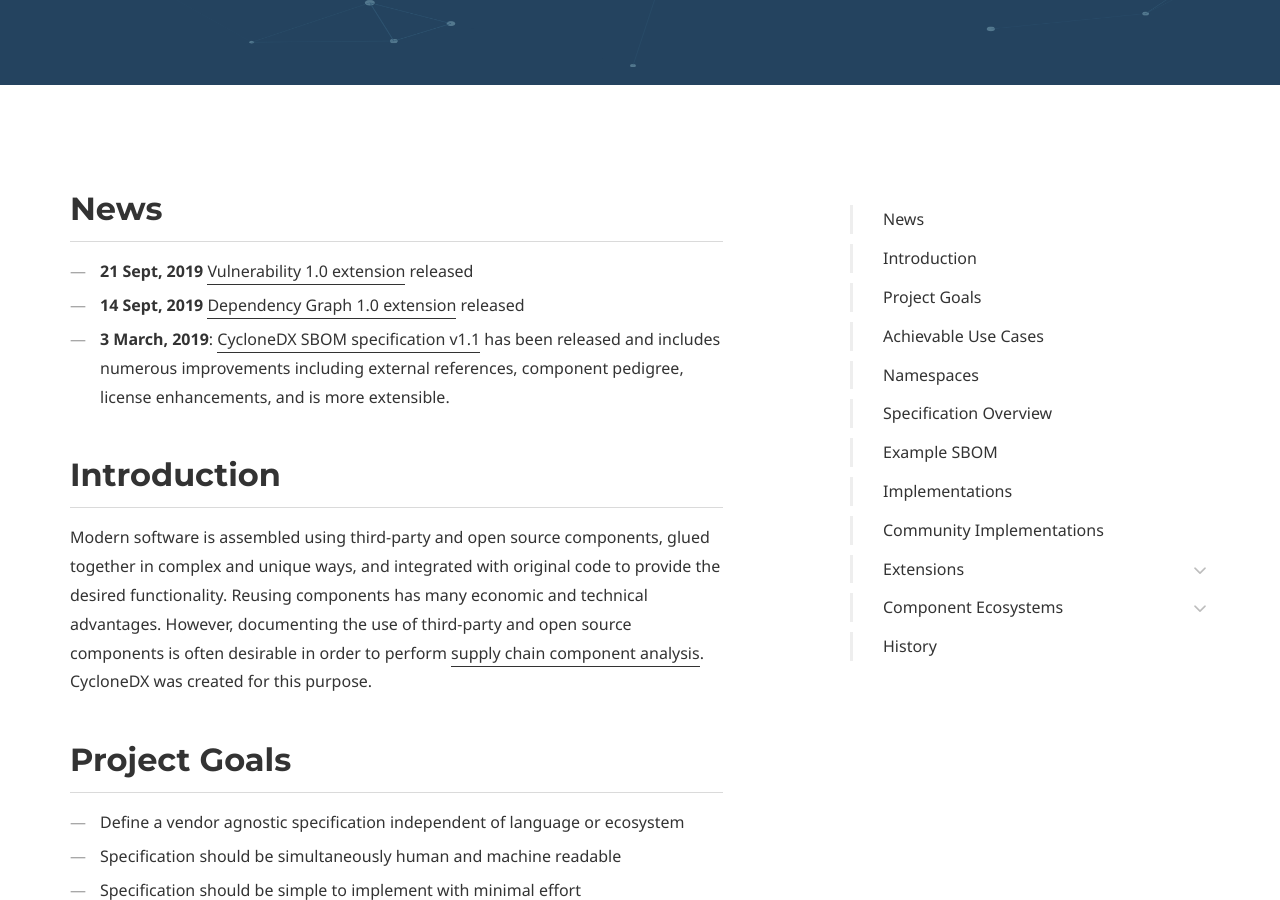
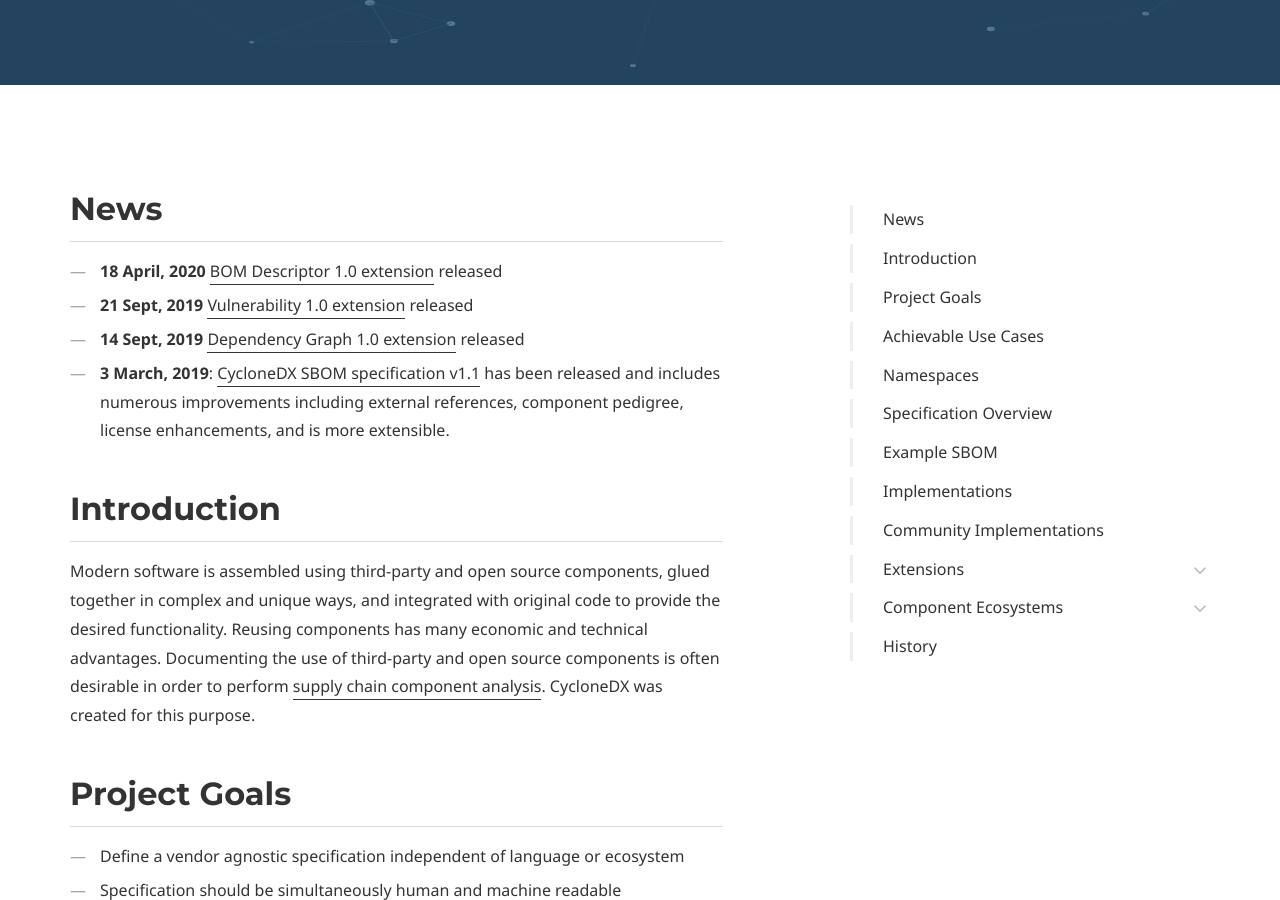
Before and after one commit to CycloneDX/cyclonedx.org, a Jekyll site: the page built from index.md, in a window 1280 px wide and 900 px high, scrolled down 416 px. Built offline with Jekyll 4.4.1, drawn with Linux system fonts in a browser that asks for light colours; some web fonts are replaced.

Commit message:
Updated url

```diff
--- a/index.md
+++ b/index.md
@@ -18,6 +18,7 @@ micro_nav: false
 ---
 
 ## News
+* **18 April, 2020** [BOM Descriptor 1.0 extension](/ext/bom-descriptor) released
 * **21 Sept, 2019** [Vulnerability 1.0 extension](/ext/vulnerability) released
 * **14 Sept, 2019** [Dependency Graph 1.0 extension](/ext/dependency-graph) released
 * **3 March, 2019**: [CycloneDX SBOM specification v1.1](https://cyclonedx.org/schema/bom-1.1.xsd) has been released and includes numerous improvements including external references, component pedigree, license enhancements, and is more extensible.
@@ -26,9 +27,9 @@ micro_nav: false
 
 Modern software is assembled using third-party and open source components, glued together in complex and unique ways,
 and integrated with original code to provide the desired functionality. Reusing components has many economic and
-technical advantages. However, documenting the use of third-party and open source components is often desirable in
-order to perform [supply chain component analysis](https://www.owasp.org/index.php/Component_Analysis). CycloneDX
-was created for this purpose.
+technical advantages. Documenting the use of third-party and open source components is often desirable in
+order to perform [supply chain component analysis](https://owasp.org/www-community/Component_Analysis).
+CycloneDX was created for this purpose.
 
 ## Project Goals
 - Define a vendor agnostic specification independent of language or ecosystem
```
